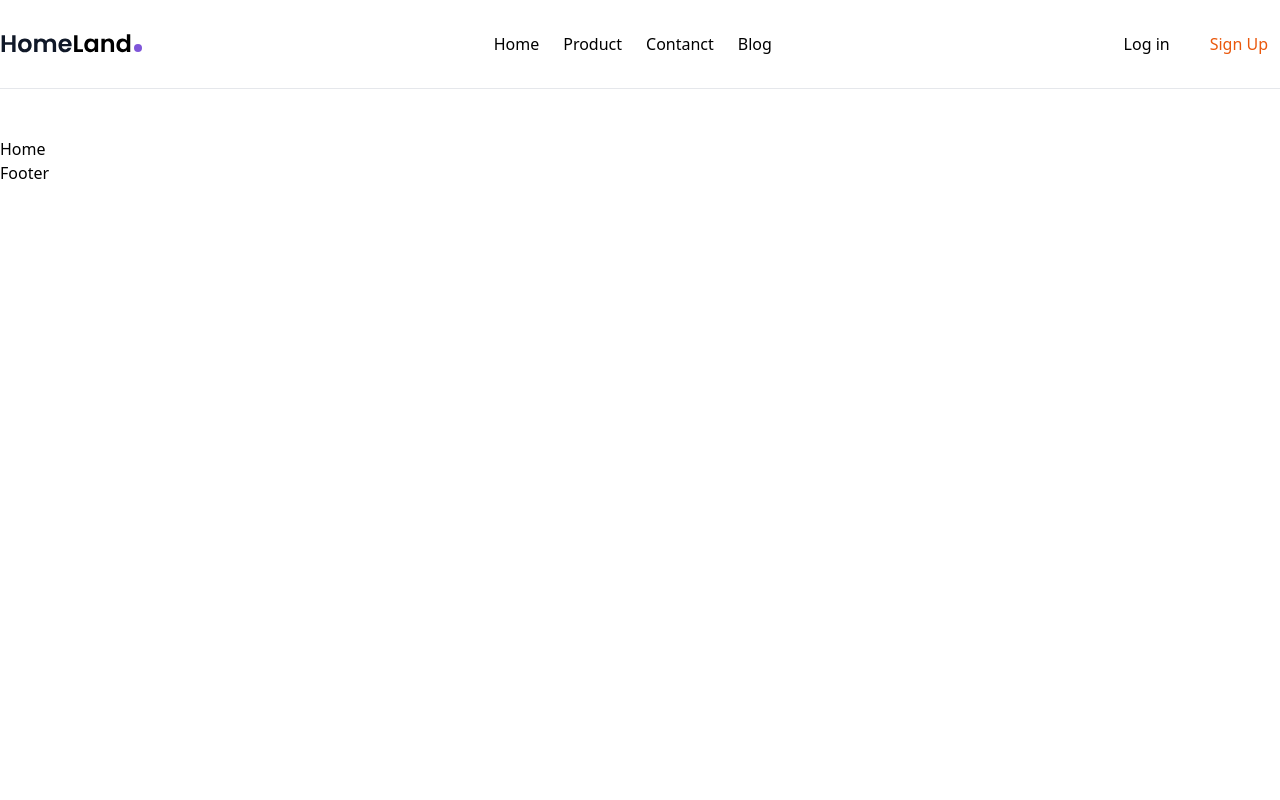
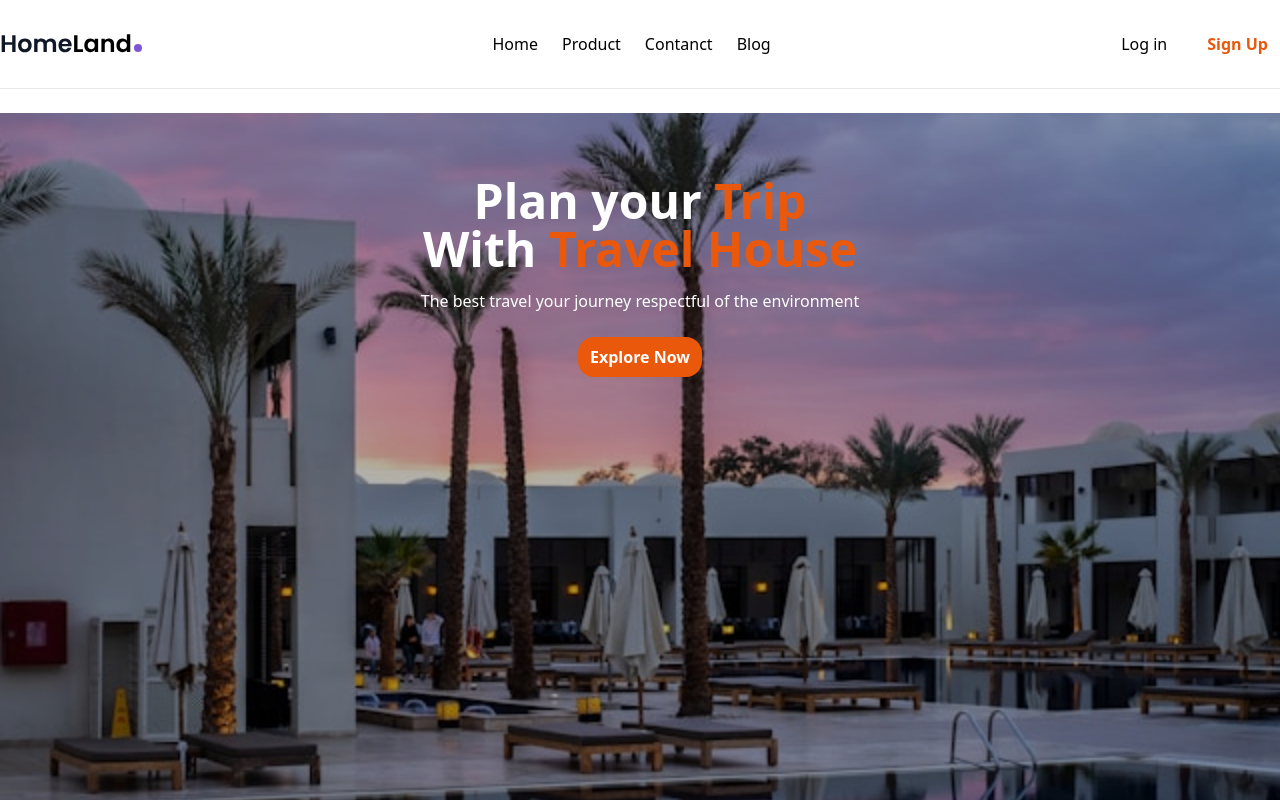
Before and after one commit to taripuspitasari/travel-house, a React (Vite) app: page / in a window 1280 px wide. Shown: the top 800 px of the page. Built offline with nearby package versions, Linux system fonts and the light colour scheme.

Commit message:
add banner

```diff
--- /dev/null
+++ b/src/components/Banner.jsx
@@ -0,0 +1,33 @@
+import React from "react";
+import Search from "./Search";
+import {Link} from "react-router-dom";
+import Image from "../assets/travel-banner.jpg";
+
+const Banner = () => {
+  return (
+    <section className="relative w-full h-screen">
+      <img
+        src={Image}
+        alt=""
+        className="top-0 left-0 w-full h-screen object-cover"
+      />
+      <div className="bg-black/30 absolute top-0 left-0 w-full h-screen" />
+      <div className="absolute top-16 w-full h-screen flex flex-col text-white items-center">
+        <h2 className="font-bold text-5xl mb-4 text-center">
+          Plan your <span className="text-orange-600">Trip</span> <br />
+          With <span className="text-orange-600">Travel House</span>
+        </h2>
+        <p>The best travel your journey respectful of the environment</p>
+        <Link
+          to=""
+          className="hover:bg-orange-700 bg-orange-600 px-3 py-2 text-white rounded-2xl font-semibold transition mt-6"
+        >
+          Explore Now
+        </Link>
+      </div>
+      <Search />
+    </section>
+  );
+};
+
+export default Banner;
--- a/src/components/Header.jsx
+++ b/src/components/Header.jsx
@@ -4,7 +4,7 @@ import Logo from "../assets/logo.svg";
 
 const Header = () => {
   return (
-    <header className="py-6 mb-12 border-b">
+    <header className="py-6 mb-6 border-b">
       <div className="container flex mx-auto justify-between items-center">
         <Link to="/">
           <img src={Logo} />
@@ -21,7 +21,7 @@ const Header = () => {
           <Link to="">Log in</Link>
           <Link
             to=""
-            className="hover:bg-slate-100 text-orange-600 px-3 py-2 rounded-lg transition"
+            className="bg-white  hover:bg-slate-100 text-orange-600 px-3 py-2 rounded-2xl transition font-bold"
           >
             Sign Up
           </Link>
--- /dev/null
+++ b/src/components/Search.jsx
@@ -0,0 +1,7 @@
+import React from "react";
+
+const Search = () => {
+  return <div>Search</div>;
+};
+
+export default Search;
--- a/src/pages/Home.jsx
+++ b/src/pages/Home.jsx
@@ -1,7 +1,12 @@
 import React from "react";
+import Banner from "../components/Banner";
 
 const Home = () => {
-  return <div>Home</div>;
+  return (
+    <div className="min-h-[1800px]">
+      <Banner />
+    </div>
+  );
 };
 
 export default Home;
```
Also changed, not shown: src/assets/travel-banner.jpg (added).
